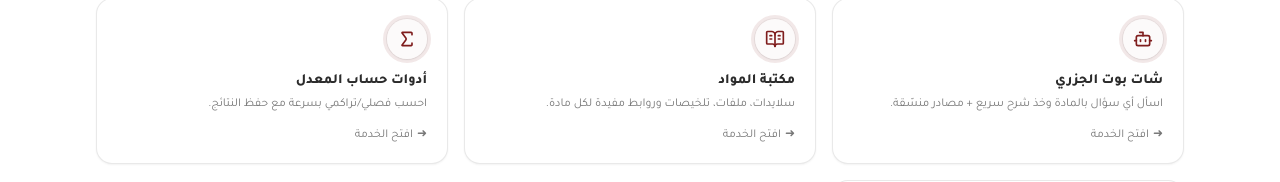
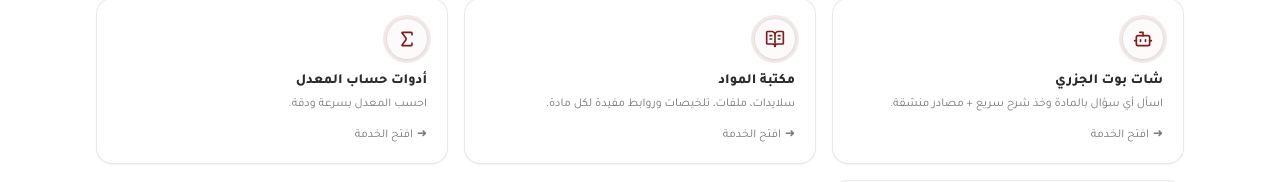
Before and after one commit to zyadalastl-source/eng101, a Next.js app: page / in a window 1280 px wide. Shown: the part 535-717 px from the top of the page. Built offline with nearby package versions, Linux system fonts and the light colour scheme.

Commit message:
UPDATE MAIN PAGE

```diff
--- a/app/page.tsx
+++ b/app/page.tsx
@@ -40,7 +40,7 @@ const FEATURES = [
   {
     title: "أدوات حساب المعدل",
     href: "/gpa",
-    desc: "احسب فصلي/تراكمي بسرعة مع حفظ النتائج.",
+    desc: "احسب المعدل بسرعة ودقة.",
     icon: Sigma,
   },
   {
```
